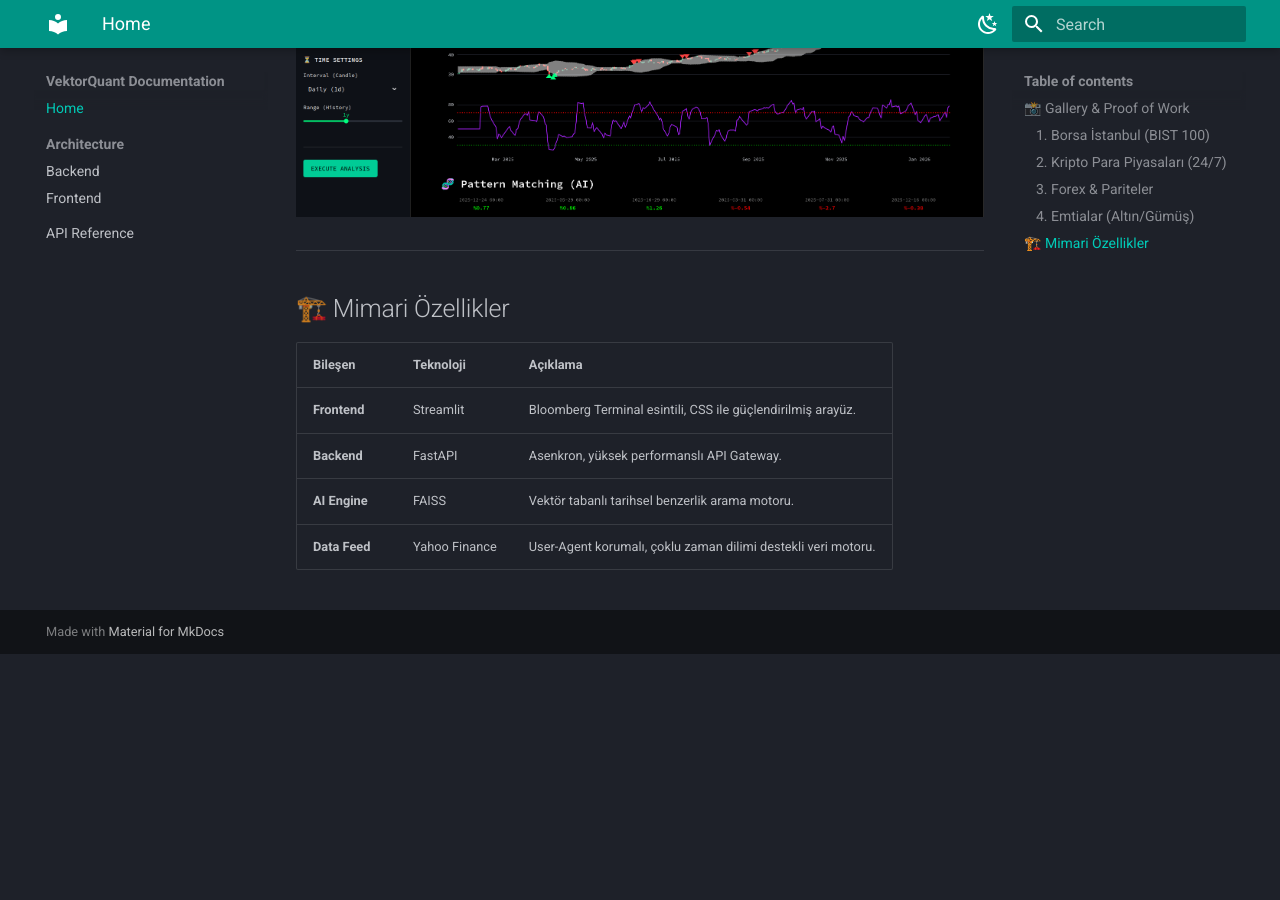
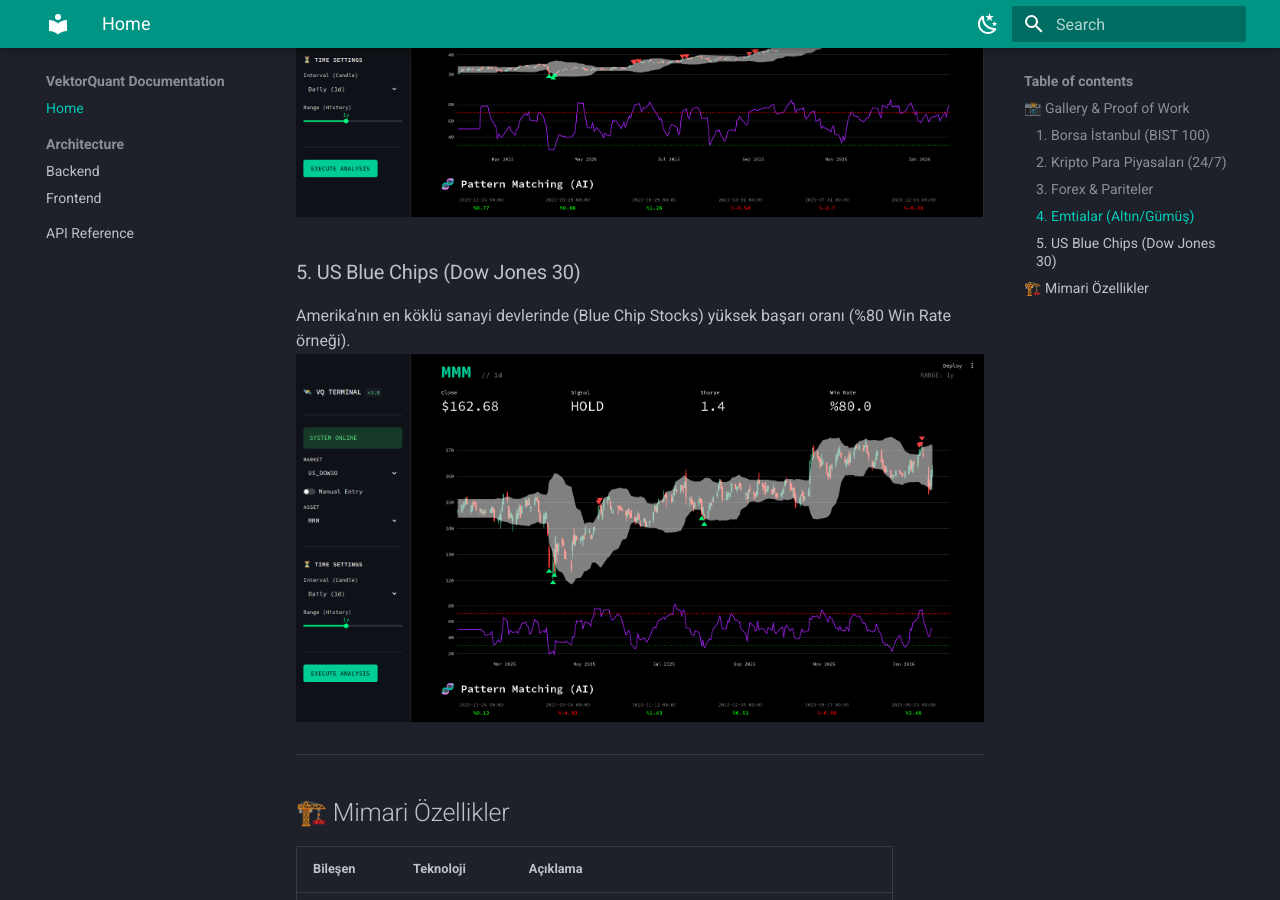
Before and after one commit to azmisahin-finance/vector-quant, an MkDocs documentation site: the page built from docs/index.md, in a window 1280 px wide and 900 px high, scrolled down 2105 px. Built offline with MkDocs 1.6.1 and Material for MkDocs 9.7.7, drawn with Linux system fonts in a browser that asks for light colours; before the commit the page ends 2759 px from its top, so only the background shows below that.

Commit message:
doc: Dow Jones 30

```diff
--- a/docs/index.md
+++ b/docs/index.md
@@ -26,6 +26,10 @@ Global pariteler (`€`, `$`) ve makro analiz yeteneği.
 Emtia piyasalarındaki trend takibi ve risk analizi.
 ![Commodities Analysis](assets/screenshots/dashboard-commodities.png)
 
+### 5. US Blue Chips (Dow Jones 30)
+Amerika'nın en köklü sanayi devlerinde (Blue Chip Stocks) yüksek başarı oranı (%80 Win Rate örneği).
+![Dow Jones Analysis](assets/screenshots/dashboard-dow.png)
+
 ---
 
 ## 🏗️ Mimari Özellikler
```
Also changed, not shown: docs/assets/screenshots/dashboard-dow.png (added).
